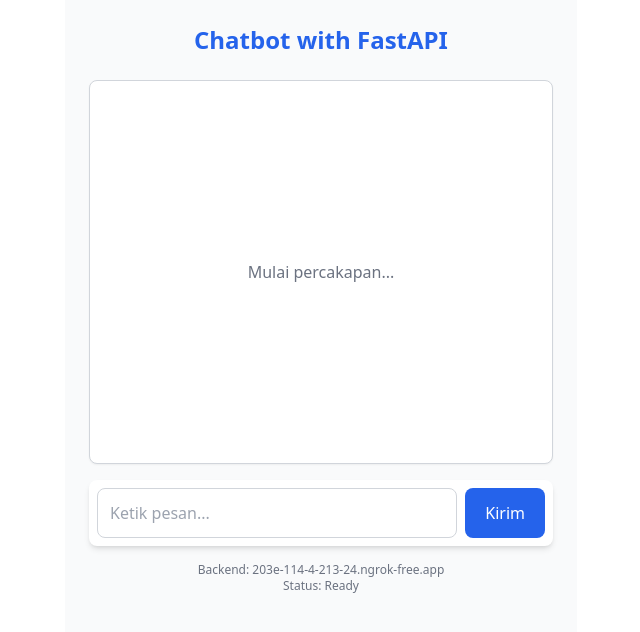
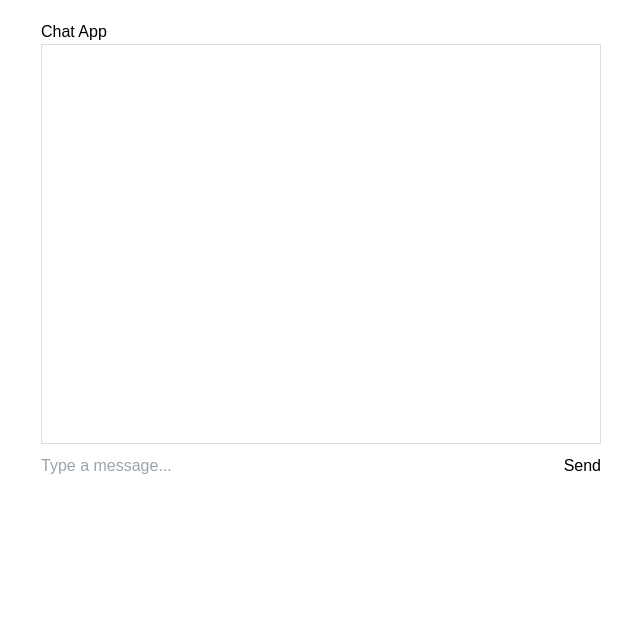
Before and after one commit to delucas24/Chat-Frontend-Sample, a React (Vite) app: page / in a window 1280 px wide. Shown: the top 632 px of the page, without its empty margins (319-959 px from the left). Built offline with nearby package versions, Linux system fonts and the light colour scheme.

Commit message:
Update App.tsx

```diff
--- a/src/App.tsx
+++ b/src/App.tsx
@@ -25,21 +25,16 @@ const App: React.FC = () => {
           method: "POST",
           headers: {
             "Content-Type": "application/json",
-            "ngrok-skip-browser-warning": "true", // Required for ngrok
-            "Authorization": "Bearer your_token_if_needed" // Optional auth
+            "ngrok-skip-browser-warning": "true" // Tetap diperlukan untuk ngrok
           },
           body: JSON.stringify({
-            user_input: input,
-            session_id: `react-session-${Date.now()}`,
+            user_input: input
           }),
         }
       );
 
       if (!response.ok) {
-        const errorData = await response.json().catch(() => ({}));
-        throw new Error(
-          errorData.detail || `HTTP error! status: ${response.status}`
-        );
+        throw new Error(`Error ${response.status}: ${response.statusText}`);
       }
 
       const data = await response.json();
@@ -52,110 +47,104 @@ const App: React.FC = () => {
 
       setInput("");
     } catch (err) {
-      setError(
-        `Gagal mengirim pesan: ${err instanceof Error ? err.message : "Unknown error"}`
-      );
-      console.error("Error details:", err);
+      setError("Gagal mengirim pesan. Coba lagi nanti.");
+      console.error("Fetch error:", err);
     } finally {
       setLoading(false);
     }
   };
 
   return (
-    <div className="max-w-lg mx-auto p-6 font-sans bg-gray-50 min-h-screen">
-      <h1 className="text-2xl font-bold mb-6 text-center text-blue-600">
-        Chatbot with FastAPI
-      </h1>
+    <div className="chat-container">
+      <h1>Chat App</h1>
 
-      {/* Chat Container */}
-      <div className="h-96 border border-gray-300 rounded-lg p-4 mb-4 overflow-y-auto flex flex-col bg-white shadow-sm">
-        {messages.length === 0 ? (
-          <div className="text-gray-500 text-center my-auto">
-            Mulai percakapan...
+      <div className="messages">
+        {messages.map((msg, index) => (
+          <div key={index} className={`message ${msg.sender}`}>
+            {msg.text}
           </div>
-        ) : (
-          messages.map((msg, index) => (
-            <div
-              key={index}
-              className={`max-w-[80%] px-4 py-2 mb-3 rounded-2xl ${
-                msg.sender === "user"
-                  ? "self-end bg-blue-500 text-white"
-                  : "self-start bg-gray-100 text-gray-800"
-              }`}
-            >
-              {msg.text}
-            </div>
-          ))
-        )}
-        {loading && (
-          <div className="self-start bg-gray-100 text-gray-800 px-4 py-2 rounded-2xl">
-            Loading...
-          </div>
-        )}
+        ))}
+        {loading && <div className="message bot">Loading...</div>}
       </div>
 
-      {/* Error Display */}
-      {error && (
-        <div className="text-red-500 mb-3 p-2 bg-red-50 rounded-lg text-sm">
-          ⚠️ {error}
-        </div>
-      )}
+      {error && <div className="error">{error}</div>}
 
-      {/* Input Form */}
-      <form
-        onSubmit={handleSubmit}
-        className="flex gap-2 sticky bottom-6 bg-white p-2 rounded-lg shadow-md"
-      >
+      <form onSubmit={handleSubmit}>
         <input
-          type="text"
           value={input}
           onChange={(e) => setInput(e.target.value)}
-          placeholder="Ketik pesan..."
+          placeholder="Type a message..."
           disabled={loading}
-          className="flex-1 p-3 border border-gray-300 rounded-lg focus:outline-none focus:ring-2 focus:ring-blue-500"
         />
-        <button
-          type="submit"
-          disabled={loading}
-          className="px-5 py-3 bg-blue-600 text-white rounded-lg hover:bg-blue-700 disabled:bg-gray-400 transition-colors"
-        >
-          {loading ? (
-            <span className="flex items-center">
-              <svg
-                className="animate-spin -ml-1 mr-2 h-4 w-4 text-white"
-                xmlns="http://www.w3.org/2000/svg"
-                fill="none"
-                viewBox="0 0 24 24"
-              >
-                <circle
-                  className="opacity-25"
-                  cx="12"
-                  cy="12"
-                  r="10"
-                  stroke="currentColor"
-                  strokeWidth="4"
-                ></circle>
-                <path
-                  className="opacity-75"
-                  fill="currentColor"
-                  d="M4 12a8 8 0 018-8V0C5.373 0 0 5.373 0 12h4zm2 5.291A7.962 7.962 0 014 12H0c0 3.042 1.135 5.824 3 7.938l3-2.647z"
-                ></path>
-              </svg>
-              Mengirim...
-            </span>
-          ) : (
-            "Kirim"
-          )}
+        <button type="submit" disabled={loading}>
+          {loading ? "Sending..." : "Send"}
         </button>
       </form>
-
-      {/* Debug Info */}
-      <div className="mt-4 text-xs text-gray-500 text-center">
-        <p>Backend: 203e-114-4-213-24.ngrok-free.app</p>
-        <p>Status: {loading ? "Connecting..." : "Ready"}</p>
-      </div>
     </div>
   );
 };
 
+// CSS (simpan di file terpisah atau tambahkan di sini)
+const styles = `
+  .chat-container {
+    max-width: 600px;
+    margin: 0 auto;
+    padding: 20px;
+    font-family: Arial;
+  }
+
+  .messages {
+    height: 400px;
+    border: 1px solid #ddd;
+    padding: 10px;
+    overflow-y: auto;
+    margin-bottom: 10px;
+  }
+
+  .message {
+    max-width: 70%;
+    padding: 8px 12px;
+    margin-bottom: 8px;
+    border-radius: 4px;
+  }
+
+  .user {
+    background: #007bff;
+    color: white;
+    margin-left: auto;
+  }
+
+  .bot {
+    background: #f1f1f1;
+    margin-right: auto;
+  }
+
+  .error {
+    color: red;
+    margin: 10px 0;
+  }
+
+  form {
+    display: flex;
+    gap: 10px;
+  }
+
+  input {
+    flex: 1;
+    padding: 8px;
+  }
+
+  button {
+    padding: 8px 16px;
+    background: #007bff;
+    color: white;
+    border: none;
+  }
+`;
+
+// Tambahkan CSS ke dokumen
+const styleSheet = document.createElement("style");
+styleSheet.innerText = styles;
+document.head.appendChild(styleSheet);
+
 export default App;
```
